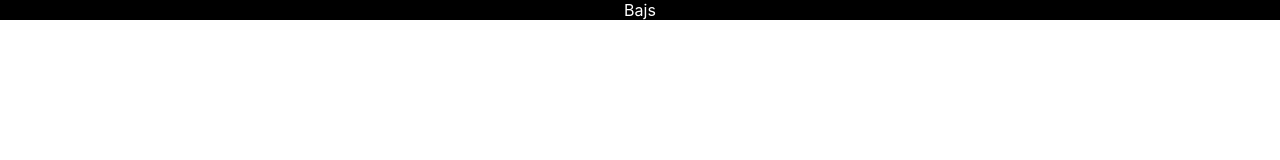
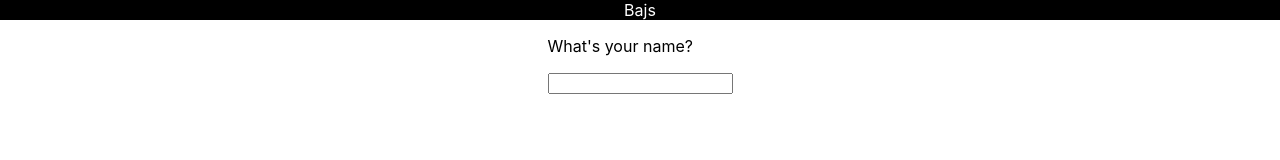
Before and after one commit to jean2978/manifesto, a React (Create React App) app: page / in a window 1280 px wide. Shown: the top 160 px of the page. Built offline with nearby package versions, Linux system fonts and the light colour scheme.

Commit message:
Nice changes

```diff
--- a/src/App.tsx
+++ b/src/App.tsx
@@ -1,4 +1,5 @@
 import React from 'react';
+import { Form } from './Components/Form';
 import { Jesper } from './Components/jesper';
 import { Patrik } from './Components/Patrik';
 // import logo from './logo.svg';
@@ -9,6 +10,7 @@ function App() {
     <div className="App" style={{width: "100%" , height: "100%"}}>
       <Jesper />
       <Patrik />
+      <Form />
     </div>
   );
 }
--- /dev/null
+++ b/src/Components/Column.tsx
@@ -0,0 +1,12 @@
+import React from 'react'
+import '../Styles/utilities.css'
+
+interface Props {}
+
+export const Column: React.FC<Props> = ({children}) => {
+    return (
+        <div className="ut-col">
+            {children}
+        </div>
+    )
+}
--- /dev/null
+++ b/src/Components/Form.tsx
@@ -0,0 +1,34 @@
+import React, { useEffect, useState } from 'react'
+import Patrik from '../Media/patrik.jpg'
+import '../Styles/utilities.css'
+import { Column } from './Column';
+import { Row } from './Row';
+
+export const Form: React.FC = () => {
+    const [name, setName] = useState<String>("");
+
+    useEffect(() => {
+        setName(name);
+    },[name])
+
+    return (
+        <div className="container">
+            <Row>
+                <Column>
+                    <form>
+                        <p>What's your name?</p>
+                        <input name="name" type="text" onChange={(e) => setName(e.target.value)}/>
+                    </form>
+                    {name.toLowerCase().includes("patrik") && (
+                    <div className="container">
+                    <img src={Patrik} alt="noob"/>
+                    </div>
+            )}
+                </Column>
+            </Row>
+
+
+
+        </div>
+    )
+}
--- /dev/null
+++ b/src/Components/Row.tsx
@@ -0,0 +1,13 @@
+import React from 'react'
+import '../Styles/utilities.css'
+
+
+interface Props {}
+
+export const Row: React.FC<Props> = ({ children}) => {
+    return (
+        <div className="ut-row">
+            {children}
+        </div>
+    )
+}
--- /dev/null
+++ b/src/Styles/utilities.css
@@ -0,0 +1,15 @@
+.container {
+    display: flex;
+    justify-content: center;
+    align-items: center;
+}
+
+.ut-row {
+    display:flex;
+    flex-direction: row;
+}
+
+.ut-col {
+    display: flex;
+    flex-direction: column;
+}
```
Also changed, not shown: src/components/Card.tsx (deleted, +0 -9 lines), src/Media/patrik.jpg (added).
